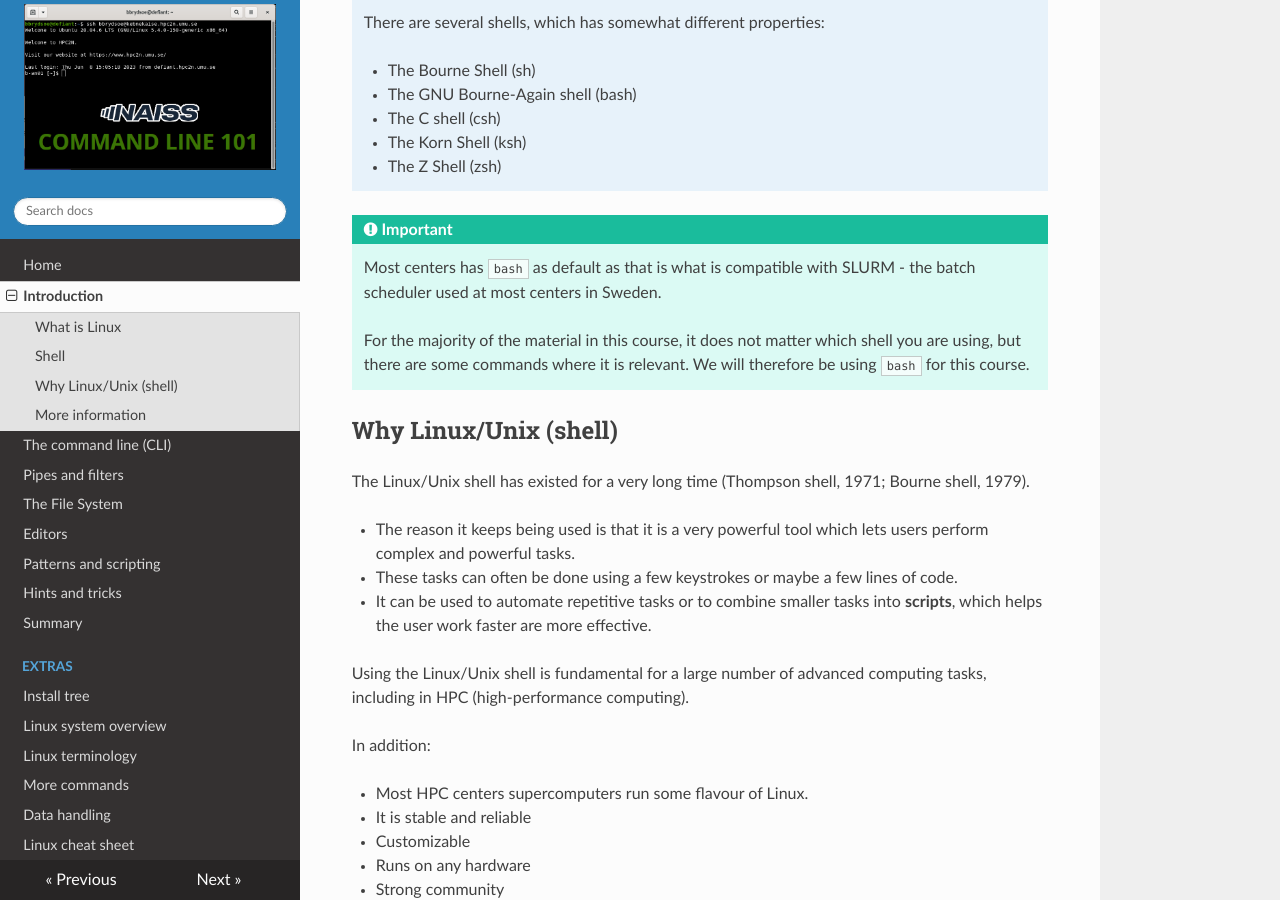
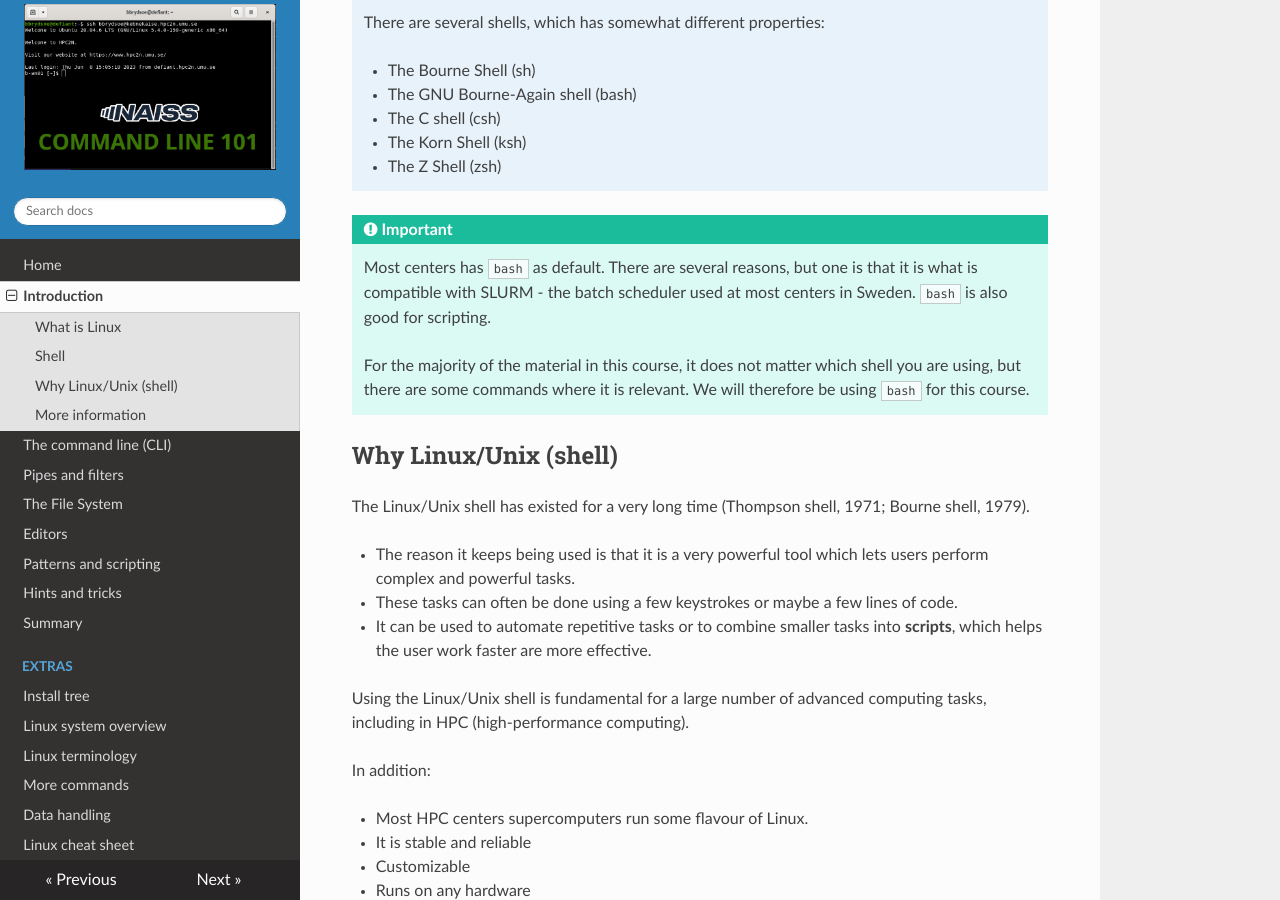
Before and after one commit to hpc2n/linux-command-line-101, an MkDocs documentation site: the page built from docs/intro.md, in a window 1280 px wide and 900 px high, scrolled down 1284 px. Built offline with MkDocs 1.6.1, drawn with Linux system fonts in a browser that asks for light colours; nearby versions of some CDN libraries.

Commit message:
Clarifying

```diff
--- a/docs/intro.md
+++ b/docs/intro.md
@@ -41,7 +41,7 @@ The shell we are looking at in this course is the Linux/Unix shell, which is a c
 
 !!! Important
 
-    Most centers has ``bash`` as default as that is what is compatible with SLURM - the batch scheduler used at most centers in Sweden.
+    Most centers has ``bash`` as default. There are several reasons, but one is that it is what is compatible with SLURM - the batch scheduler used at most centers in Sweden. ``bash`` is also good for scripting.
 
     For the majority of the material in this course, it does not matter which shell you are using, but there are some commands where it is relevant. We will therefore be using ``bash`` for this course.
 
```
